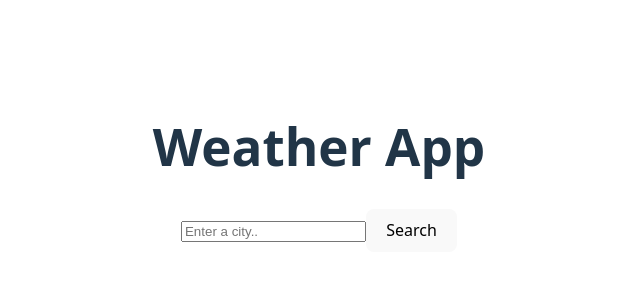
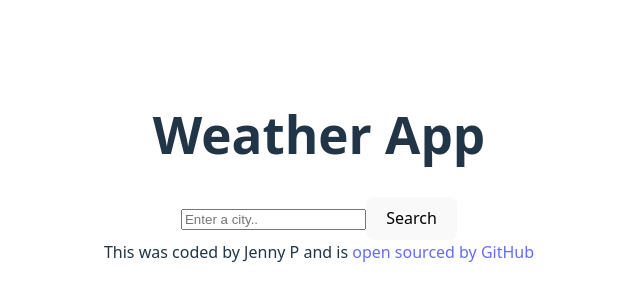
Before and after one commit to jtothepro/react-week4-final, a React (Vite) app in the folder react-week4/: page / in a window 1280 px wide. Shown: the part 232-532 px from the top of the page, without its empty margins (321-961 px from the left). Built offline with nearby package versions, Linux system fonts and the light colour scheme.

Commit message:
Added Footer to code

```diff
--- a/react-week4/src/App.jsx
+++ b/react-week4/src/App.jsx
@@ -1,6 +1,4 @@
 import { useState } from "react";
-import reactLogo from "./assets/react.svg";
-import viteLogo from "/vite.svg";
 import axios from "axios";
 import "./App.css";
 
--- /dev/null
+++ b/react-week4/src/Footer.jsx
@@ -0,0 +1,16 @@
+import { useState } from "react";
+import axios from "axios";
+import "./App.css";
+
+export default function Footer() {
+  return (
+    <div className="App">
+      <footer>
+        This was coded by Jenny P and is{" "}
+        <a href="https://github.com/jtothepro" target="_blank">
+          open sourced by GitHub
+        </a>
+      </footer>
+    </div>
+  );
+}
--- a/react-week4/src/main.jsx
+++ b/react-week4/src/main.jsx
@@ -2,10 +2,12 @@ import { StrictMode } from "react";
 import { createRoot } from "react-dom/client";
 import "./index.css";
 import App from "./App.jsx";
+import Footer from "./Footer.jsx";
 
 createRoot(document.getElementById("root")).render(
   <StrictMode>
     <h1>Weather App</h1>
     <App />
+    <Footer />
   </StrictMode>
 );
```
